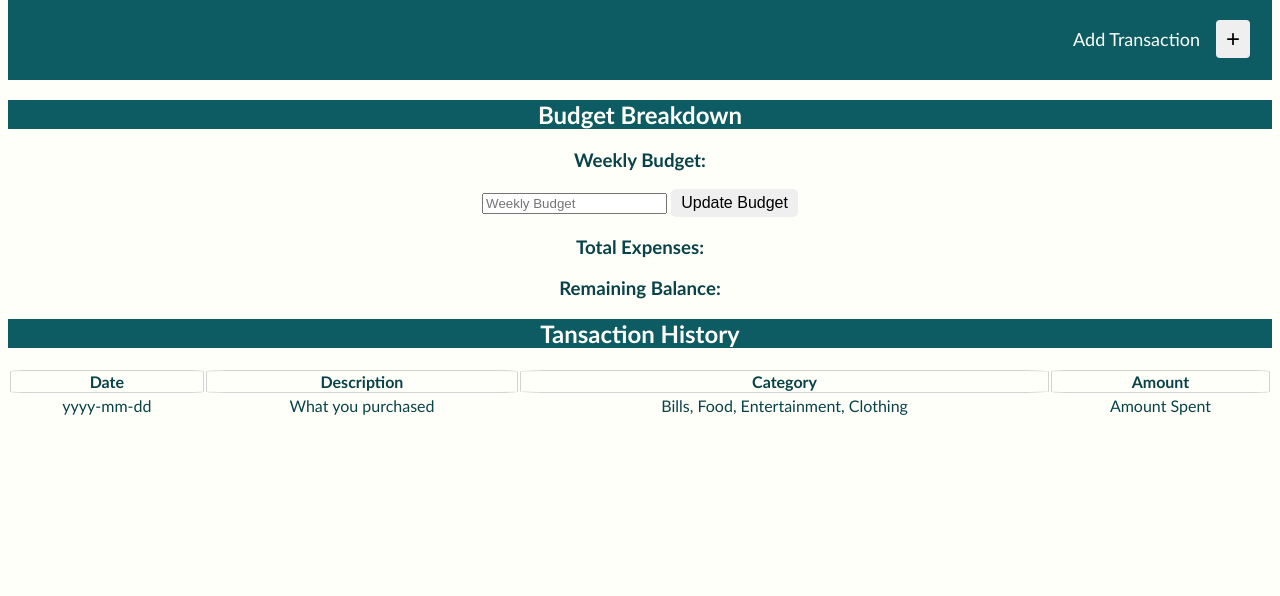
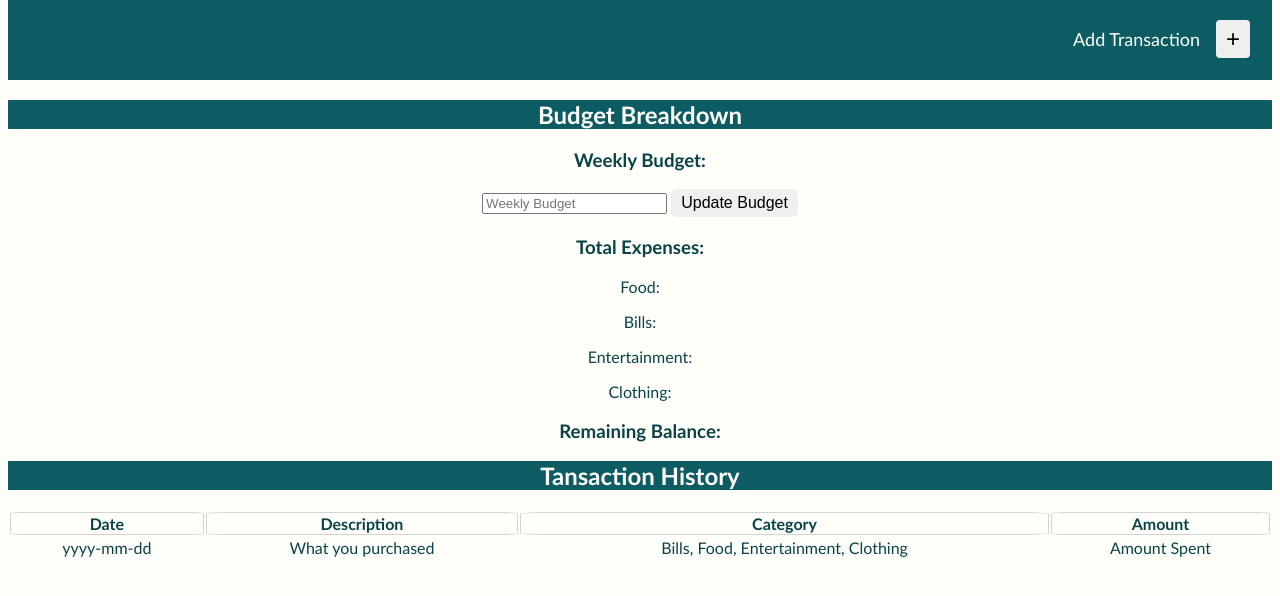
Before and after one commit to Acera-tops/Budget-App, a plain HTML site: page index.html in a window 1280 px wide. Shown: the part 82-678 px from the top of the page. Drawn offline with Linux system fonts and the light colour scheme.

Commit message:
category placeholders in HTML and style changes

```diff
--- a/index.html
+++ b/index.html
@@ -55,10 +55,10 @@
 
     <!-- Make totals for each category -->
     <div class="categories_totals">
-        <p id = "foodTransTotals"></p>
-        <p id= "billsTransTotals"></p>
-        <p id = "entertainmentTransTotals"></p>
-        <p id = "clothingTransTotals"></p>
+        <p id = "foodTransTotals">Food:</p>
+        <p id= "billsTransTotals">Bills:</p>
+        <p id = "entertainmentTransTotals">Entertainment:</p>
+        <p id = "clothingTransTotals">Clothing:</p>
         </div>
 
 
--- a/styles.css
+++ b/styles.css
@@ -64,7 +64,7 @@ nav{
     body{
         text-align: center;
         background-color:  #FFFFFA;
-        color: #2c29f3;
+        color: navy;
         font-family: candara, Arial, Helvetica, sans-serif;
     }
 
@@ -106,7 +106,8 @@ nav{
 
 
 Button:hover {
-    background-color: lightseagreen;
+    background-color: navy;
+    color: white;
 }
 
 .red{
```
